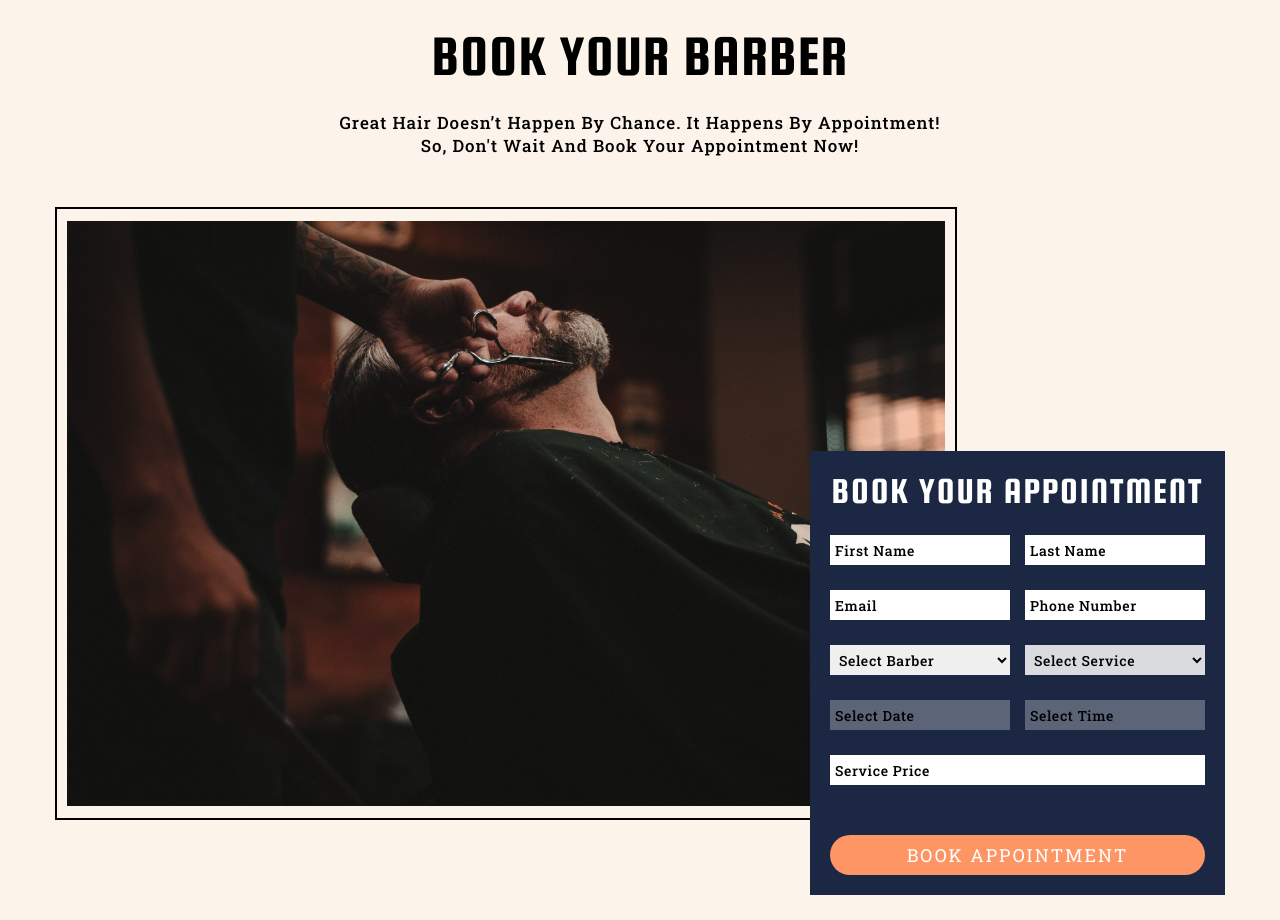
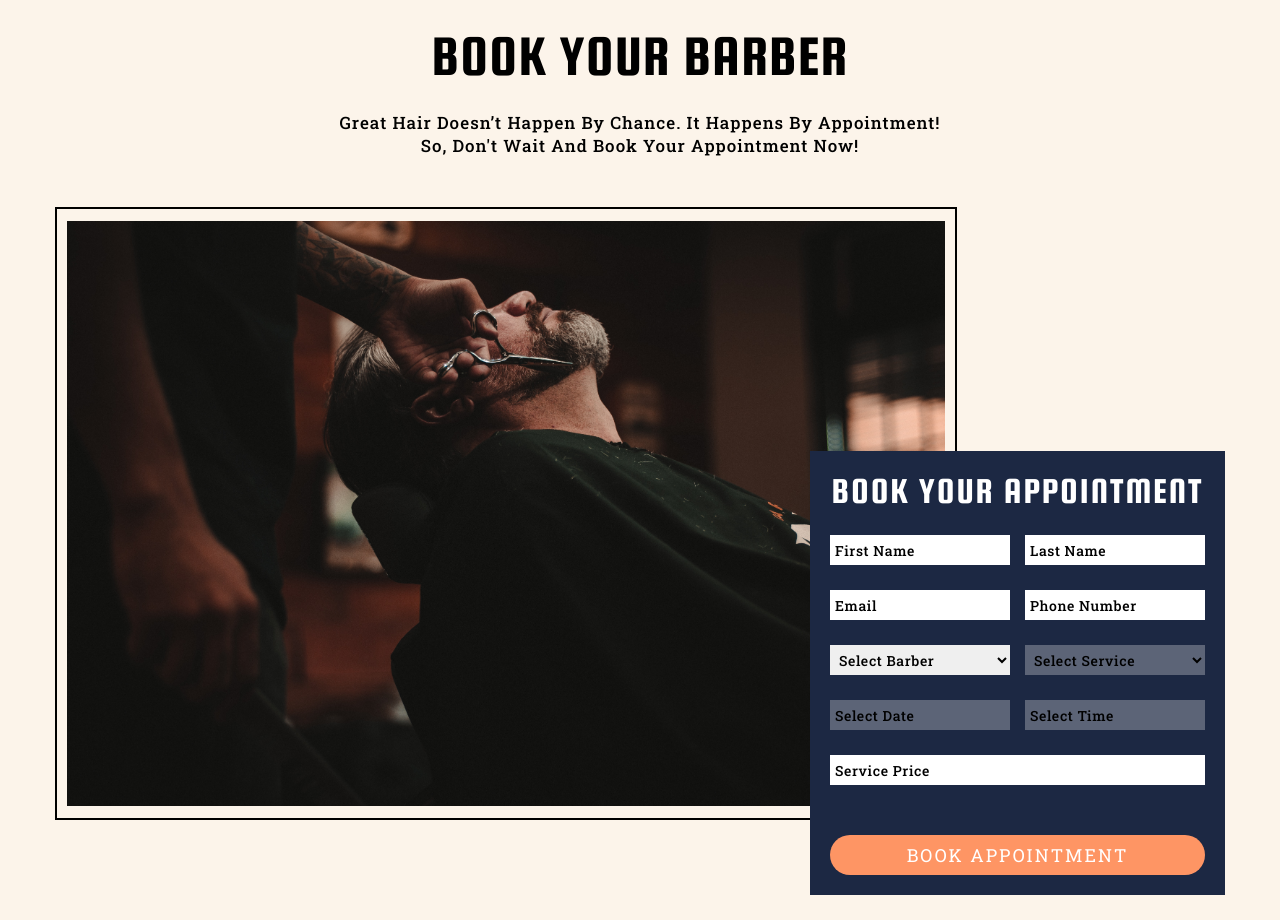
Before and after one commit to zigavidmar/Ineor, a React (Create React App) app: page / in a window 1280 px wide. Built offline with nearby package versions, Linux system fonts and the light colour scheme; data requests are answered from the project's data file.

Commit message:
small changes

```diff
--- a/src/sass/bookappointment.scss
+++ b/src/sass/bookappointment.scss
@@ -45,6 +45,11 @@
                 letter-spacing: 0.6px;
                 color: black;
             }
+            &:disabled {
+                background: rgba(239, 239, 239, 0.3);
+                background-color: rgba(239, 239, 239, 0.3);
+                opacity: 1;
+            }
         }
 
         select {
@@ -54,9 +59,6 @@
             letter-spacing: 0.6px;
             color: black;
             display: block;
-            &:disabled {
-                opacity: 0.9;
-            }
         }
         &.price {
             width: 100%;
```
